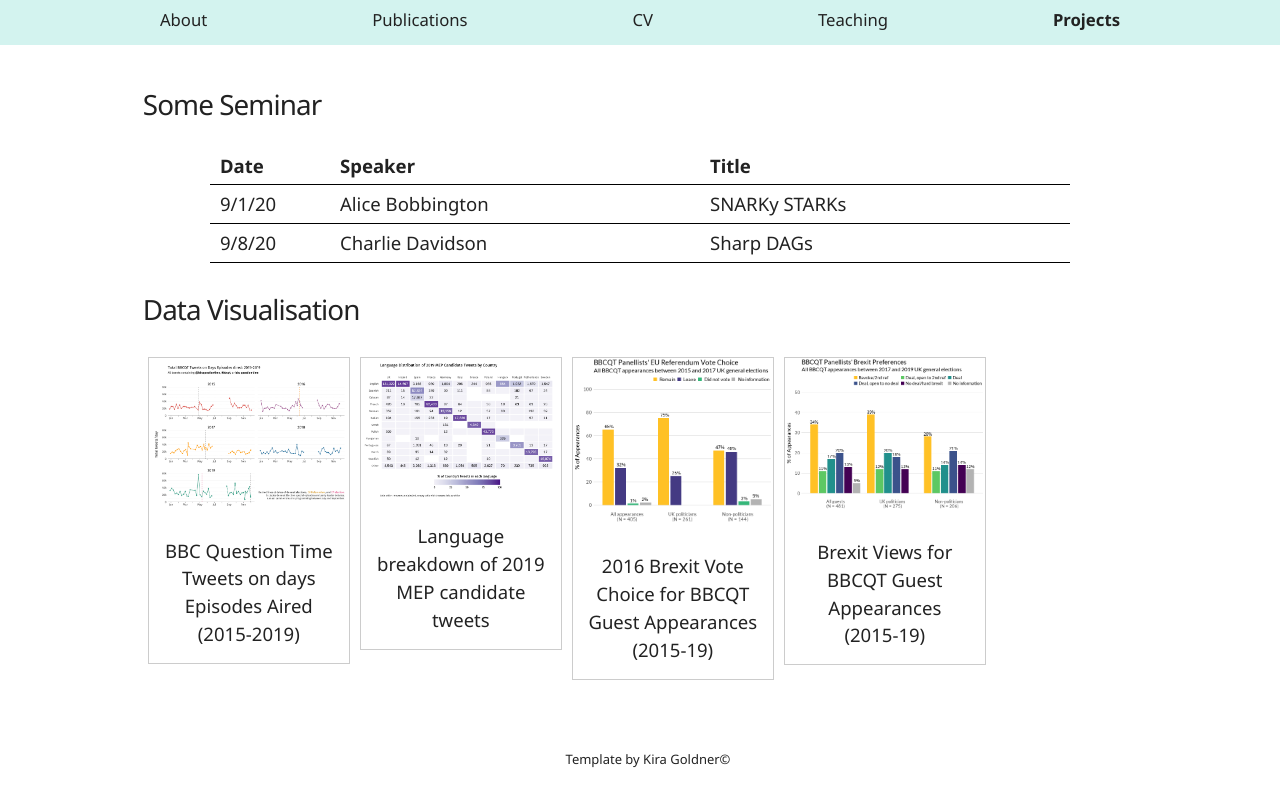
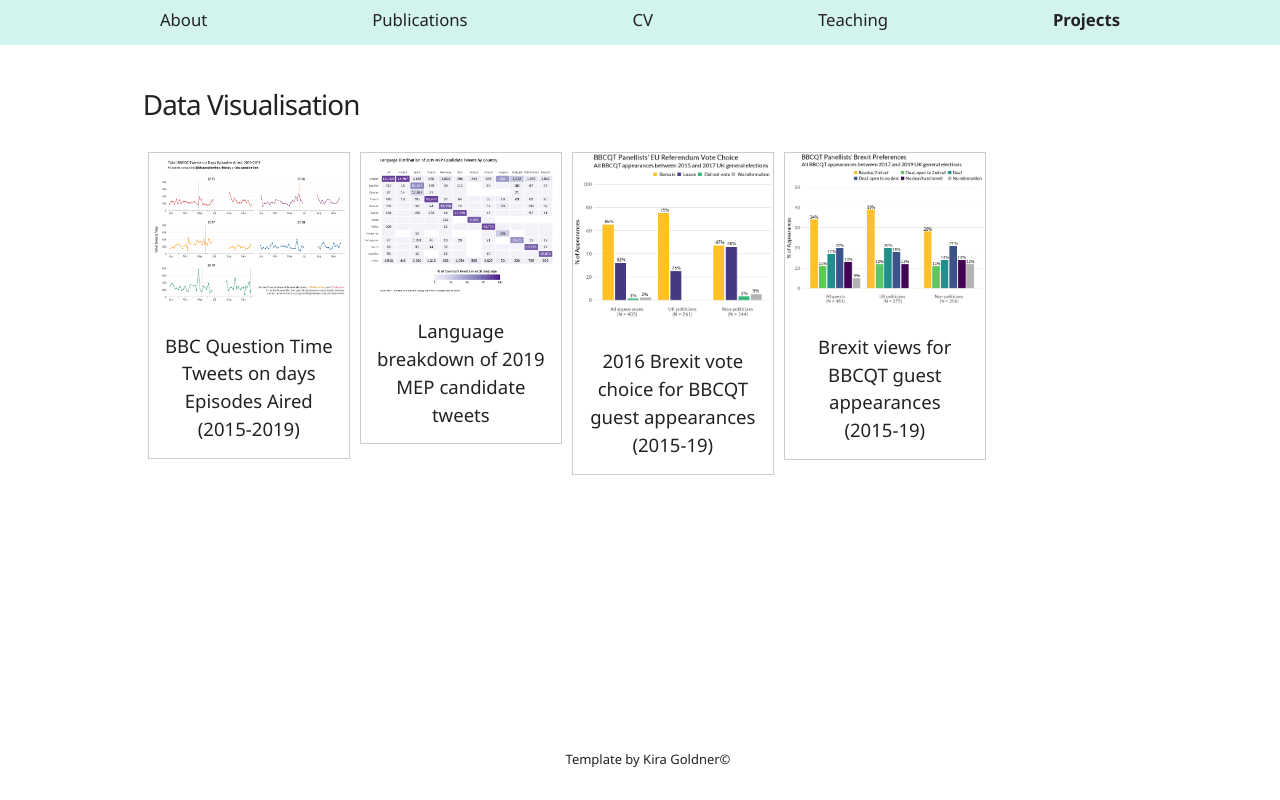
Before and after one commit to bpboyle/website_bpb, a plain HTML site: page projects.html in a window 1280 px wide. Drawn offline with Linux system fonts and the light colour scheme.

Commit message:
Update projects.html

```diff
--- a/projects.html
+++ b/projects.html
@@ -56,36 +56,6 @@ div.desc {
 
 
 
-
-
-
-
-
-<div>
-
-      <h4>Some Seminar</h4>
-
-      <p>
-      <table class="rg" style="margin-left:auto; margin-right:auto;">
-      <tr>
-        <th style="width: 100px;">Date</th>
-        <th style="width: 350px;">Speaker</th>
-        <th style="width: 350px;">Title</th>
-      </tr>
-      <tr>
-        <td>9/1/20</td>
-        <td>Alice Bobbington</td>
-        <td>SNARKy STARKs</td>
-      </tr>
-      <tr>
-        <td>9/8/20</td>
-        <td>Charlie Davidson</td>
-        <td>Sharp DAGs</td>
-      </tr>
-      </table>
-
-</div>
-
 <h4> Data Visualisation </h4>
 <div class="gallery">
   <a target="_blank" href="mpqt_tweet_freq.png">
@@ -105,14 +75,14 @@ div.desc {
   <a target="_blank" href="brex_lr_agg.png">
     <img src="brex_lr_agg.png" alt="BBCQT Leave/Remain" width="600" height="400">
   </a>
-  <div class="desc">2016 Brexit Vote Choice for BBCQT Guest Appearances (2015-19)</div>
+  <div class="desc">2016 Brexit vote choice for BBCQT guest appearances (2015-19)</div>
 </div>
 
 <div class="gallery">
   <a target="_blank" href="brex_cat_agg.png">
     <img src="brex_cat_agg.png" alt="BBCQT Brexit Views" width="600" height="400">
   </a>
-  <div class="desc">Brexit Views for BBCQT Guest Appearances (2015-19)</div>
+  <div class="desc">Brexit views for BBCQT guest appearances (2015-19)</div>
 </div>
 
 
@@ -124,6 +94,8 @@ div.desc {
 
     </div>
 
+<br>
+<br>
 
 </div>
 
```
